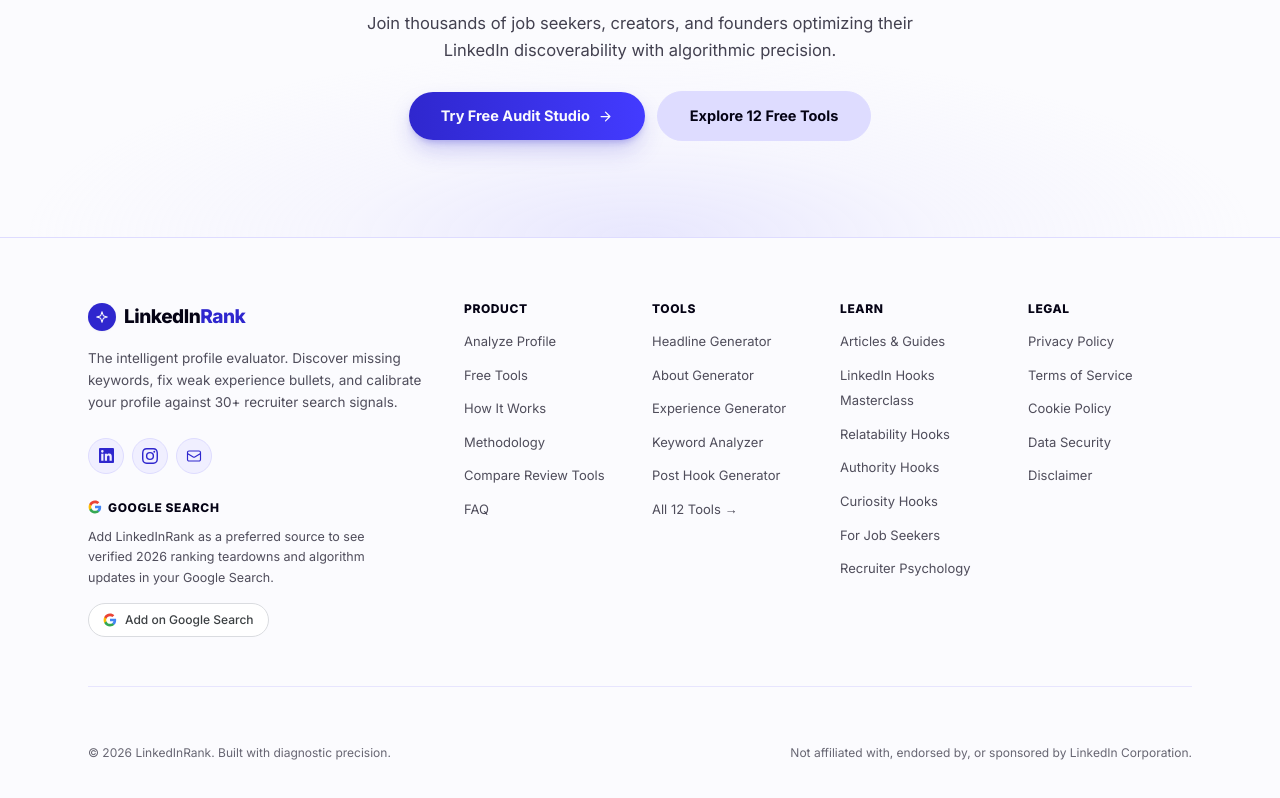
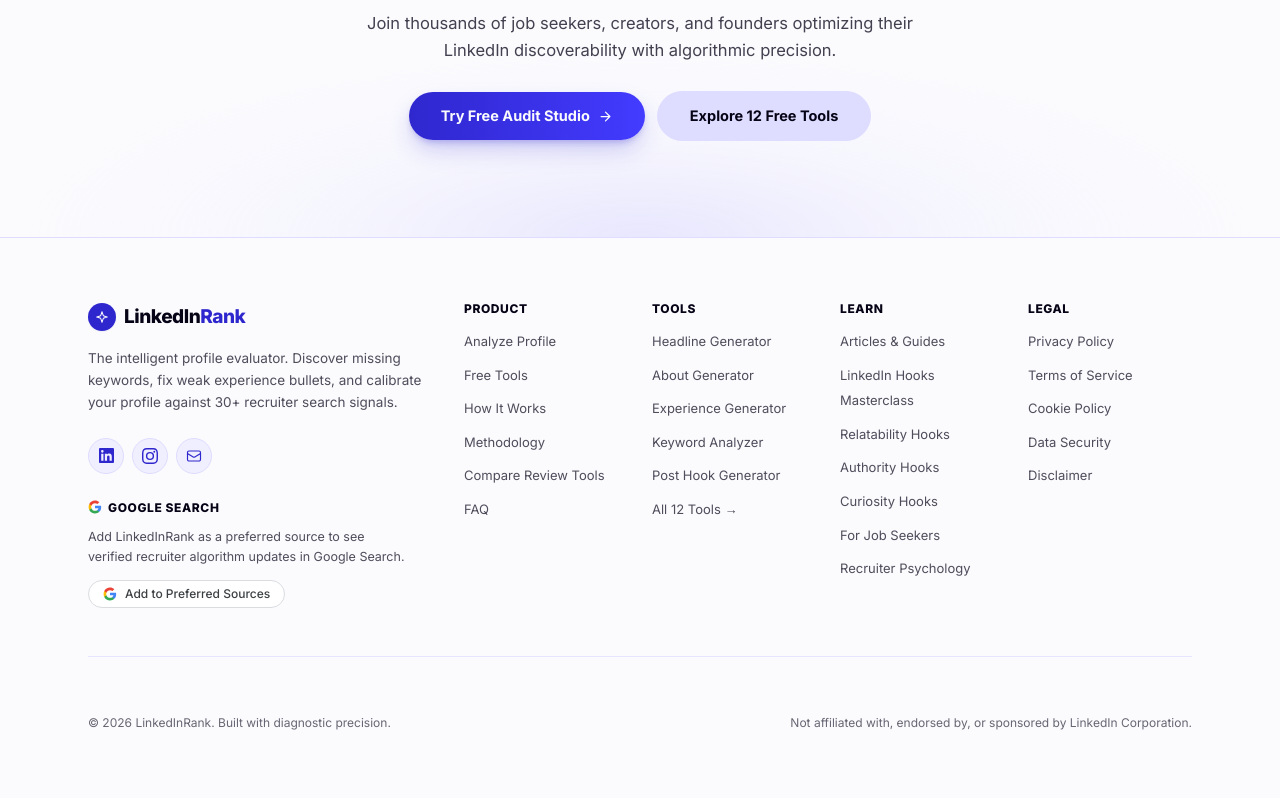
Before and after one commit to bhavishyasingla1/linkedinrank, a Next.js app: page / in a window 1280 px wide. Shown: the part 6979-7777 px from the top of the page. Built offline with nearby package versions, Linux system fonts and the light colour scheme.

Commit message:
fix: clean Google Preferred Sources button rendering to eliminate double outline and ghost circle artifacts

```diff
--- a/components/GooglePreferredSource.tsx
+++ b/components/GooglePreferredSource.tsx
@@ -1,7 +1,7 @@
 'use client'
 
 import React from 'react'
-import { GoogleIcon, SparklesIcon } from '@/components/ui/Icons'
+import { GoogleIcon } from '@/components/ui/Icons'
 
 const PREFERRED_SOURCE_DEEPLINK = 'https://www.google.com/preferences/source?q=linkedinrank.com'
 
@@ -15,7 +15,6 @@
 
 export default function GooglePreferredSource({
     variant = 'button',
-    theme = 'light',
     className = '',
     title,
     description,
@@ -30,26 +29,17 @@
     // 1. Standalone / Badge / Button variant
     if (variant === 'button') {
         return (
-            <div className={`inline-flex flex-col items-start gap-1.5 ${className}`}>
-                {/* Official Google Preferred Source Container */}
-                <div
-                    {...{ 'google-add-preferred-source-btn': '' }}
-                    data-theme={theme}
-                    data-lang="en"
-                    className="min-h-[38px] flex items-center"
-                >
-                    {/* Fallback Deeplink if script is not yet loaded or blocked */}
+            <div className={`inline-flex flex-col items-start ${className}`}>
                 <a
                     href={PREFERRED_SOURCE_DEEPLINK}
                     target="_blank"
                     rel="noopener noreferrer"
                     onClick={handleAddClick}
-                        className="inline-flex items-center gap-2 px-3.5 py-1.5 rounded-full bg-white hover:bg-[#f8f9fa] border border-[#dadce0] text-[#3c4043] hover:text-[#202124] text-[12.5px] font-medium transition-all shadow-2xs hover:shadow-xs no-underline"
+                    className="inline-flex items-center gap-2 px-3.5 py-1.5 rounded-full bg-white hover:bg-[#f8f9fa] border border-[#dadce0] text-[#3c4043] hover:text-[#202124] text-[12.5px] font-medium transition-all shadow-2xs hover:shadow-xs no-underline cursor-pointer select-none leading-none"
                 >
-                        <GoogleIcon size={15} />
-                        <span>Add as Preferred Source</span>
+                    <GoogleIcon size={14} />
+                    <span>Add to Preferred Sources</span>
                 </a>
-                </div>
             </div>
         )
     }
@@ -63,26 +53,19 @@
                     <span>Google Search</span>
                 </div>
                 <p className="text-[12.5px] text-[#050315]/70 leading-relaxed max-w-xs">
-                    Add LinkedInRank as a preferred source to see verified 2026 ranking teardowns and algorithm updates in your Google Search.
+                    Add LinkedInRank as a preferred source to see verified recruiter algorithm updates in Google Search.
                 </p>
-                <div className="pt-1">
-                    <div
-                        {...{ 'google-add-preferred-source-btn': '' }}
-                        data-theme="light"
-                        data-lang="en"
-                        className="min-h-[36px] flex items-center"
-                    >
+                <div className="pt-0.5">
                     <a
                         href={PREFERRED_SOURCE_DEEPLINK}
                         target="_blank"
                         rel="noopener noreferrer"
                         onClick={handleAddClick}
-                            className="inline-flex items-center gap-2 px-3.5 py-1.5 rounded-full bg-white hover:bg-[#f8f9fa] border border-[#dadce0] text-[#3c4043] hover:text-[#202124] text-[12px] font-medium transition-all shadow-2xs no-underline"
+                        className="inline-flex items-center gap-2 px-3.5 py-1.5 rounded-full bg-white hover:bg-[#f8f9fa] border border-[#dadce0] text-[#3c4043] hover:text-[#202124] text-[12px] font-medium transition-all shadow-2xs hover:shadow-xs no-underline cursor-pointer select-none leading-none"
                     >
                         <GoogleIcon size={14} />
-                            <span>Add on Google Search</span>
+                        <span>Add to Preferred Sources</span>
                     </a>
-                    </div>
                 </div>
             </div>
         )
@@ -92,44 +75,38 @@
     if (variant === 'banner' || variant === 'inline') {
         return (
             <div
-                className={`p-6 sm:p-7 rounded-3xl bg-gradient-to-r from-[#fbfbfe] via-white to-[#dedcff]/30 border-2 border-[#dedcff] aside-card-shadow flex flex-col md:flex-row md:items-center justify-between gap-5 ${className}`}
+                className={`p-5 sm:p-6 rounded-2xl bg-gradient-to-r from-[#fbfbfe] via-white to-[#dedcff]/30 border border-[#dedcff] aside-card-shadow flex flex-col md:flex-row md:items-center justify-between gap-4 ${className}`}
             >
                 <div className="space-y-1.5 max-w-xl">
-                    <div className="flex items-center gap-2">
-                        <span className="w-6 h-6 rounded-full bg-[#dedcff] text-[#2f27ce] flex items-center justify-center">
-                            <SparklesIcon size={12} />
+                    <div className="flex items-center gap-1.5">
+                        <span className="relative flex h-2 w-2 shrink-0">
+                            <span className="animate-ping absolute inline-flex h-full w-full rounded-full bg-[#2f27ce] opacity-75" />
+                            <span className="relative inline-flex rounded-full h-2 w-2 bg-[#2f27ce]" />
                         </span>
-                        <span className="text-[11.5px] font-extrabold text-[#2f27ce] uppercase tracking-wider">
-                            Stay Ahead in 2026
+                        <span className="text-[11px] font-extrabold text-[#2f27ce] uppercase tracking-wider">
+                            Google Search
                         </span>
                     </div>
-                    <h4 className="text-[17px] sm:text-[19px] font-extrabold text-[#050315] tracking-tight">
-                        {title || 'Help your Google Search find LinkedInRank as a Preferred Source'}
+                    <h4 className="text-[16px] sm:text-[18px] font-extrabold text-[#050315] tracking-tight">
+                        {title || 'Add LinkedInRank to Preferred Sources'}
                     </h4>
-                    <p className="text-[13.5px] text-[#050315]/75 leading-relaxed">
+                    <p className="text-[13px] text-[#050315]/75 leading-relaxed">
                         {description ||
-                            'Get our latest LinkedIn recruiter insights, ATS algorithm teardowns, and headline formulas highlighted directly in Google Search and AI Overviews.'}
+                            'Get recruiter algorithm teardowns, ATS scoring benchmarks, and headline formulas highlighted directly in your Google Search and AI Overviews.'}
                     </p>
                 </div>
 
                 <div className="shrink-0">
-                    <div
-                        {...{ 'google-add-preferred-source-btn': '' }}
-                        data-theme={theme}
-                        data-lang="en"
-                        className="min-h-[40px] flex items-center"
-                    >
                     <a
                         href={PREFERRED_SOURCE_DEEPLINK}
                         target="_blank"
                         rel="noopener noreferrer"
                         onClick={handleAddClick}
-                            className="inline-flex items-center gap-2.5 px-5 py-2.5 rounded-full bg-white hover:bg-[#f8f9fa] border-2 border-[#dadce0] text-[#202124] text-[13.5px] font-semibold transition-all shadow-xs hover:shadow-md no-underline"
+                        className="inline-flex items-center gap-2 px-4 py-2 rounded-full bg-white hover:bg-[#f8f9fa] border border-[#dadce0] text-[#202124] text-[13px] font-medium transition-all shadow-2xs hover:shadow-xs no-underline cursor-pointer select-none leading-none"
                     >
-                            <GoogleIcon size={18} />
-                            <span>Add as Preferred Source</span>
+                        <GoogleIcon size={16} />
+                        <span>Add to Preferred Sources</span>
                     </a>
-                    </div>
                 </div>
             </div>
         )
@@ -138,44 +115,37 @@
     // 4. Card variant (for blog & guide sidebars)
     return (
         <div
-            className={`p-6 rounded-3xl bg-gradient-to-br from-white via-[#fbfbfe] to-[#dedcff]/30 border-2 border-[#dedcff] aside-card-shadow space-y-4 ${className}`}
+            className={`p-5 rounded-2xl bg-gradient-to-br from-white via-[#fbfbfe] to-[#dedcff]/30 border border-[#dedcff] aside-card-shadow space-y-3.5 ${className}`}
         >
             <div className="flex items-center justify-between gap-2">
-                <span className="inline-flex items-center gap-1.5 text-[11px] font-extrabold text-[#2f27ce] uppercase tracking-wider bg-[#dedcff] px-2.5 py-0.5 rounded-full">
+                <span className="inline-flex items-center gap-1.5 text-[11px] font-extrabold text-[#2f27ce] uppercase tracking-wider bg-[#dedcff] px-2.5 py-0.5 rounded-full leading-none">
                     <GoogleIcon size={12} />
                     <span>Preferred Source</span>
                 </span>
                 <span className="text-[11px] text-[#050315]/50 font-medium">Google Search</span>
             </div>
 
-            <div className="space-y-1.5">
-                <h3 className="text-[17px] font-extrabold text-[#050315] tracking-tight">
+            <div className="space-y-1">
+                <h3 className="text-[15.5px] font-extrabold text-[#050315] tracking-tight">
                     {title || 'Follow on Google Search'}
                 </h3>
-                <p className="text-[13px] text-[#050315]/70 leading-relaxed">
+                <p className="text-[12.5px] text-[#050315]/70 leading-relaxed">
                     {description ||
-                        'Add LinkedInRank to your preferred sources in Google Search to get verified recruiter algorithm teardowns & profile guides highlighted in Top Stories & AI Overviews.'}
+                        'Add LinkedInRank to your preferred sources in Google Search to get verified recruiter algorithm teardowns & profile guides highlighted in Top Stories.'}
                 </p>
             </div>
 
-            <div className="pt-1">
-                <div
-                    {...{ 'google-add-preferred-source-btn': '' }}
-                    data-theme={theme}
-                    data-lang="en"
-                    className="min-h-[40px] flex items-center"
-                >
+            <div className="pt-0.5">
                 <a
                     href={PREFERRED_SOURCE_DEEPLINK}
                     target="_blank"
                     rel="noopener noreferrer"
                     onClick={handleAddClick}
-                        className="w-full inline-flex items-center justify-center gap-2.5 px-4 py-2.5 rounded-full bg-white hover:bg-[#f8f9fa] border-2 border-[#dadce0] text-[#202124] text-[13px] font-bold transition-all shadow-xs hover:shadow-sm no-underline"
+                    className="w-full inline-flex items-center justify-center gap-2 px-4 py-2 rounded-full bg-white hover:bg-[#f8f9fa] border border-[#dadce0] text-[#202124] text-[12.5px] font-medium transition-all shadow-2xs hover:shadow-xs no-underline cursor-pointer select-none leading-none"
                 >
-                        <GoogleIcon size={16} />
-                        <span>Add as Preferred Source</span>
+                    <GoogleIcon size={15} />
+                    <span>Add to Preferred Sources</span>
                 </a>
-                </div>
             </div>
         </div>
     )
```
Lines whose indentation alone changed are shown as unchanged.
